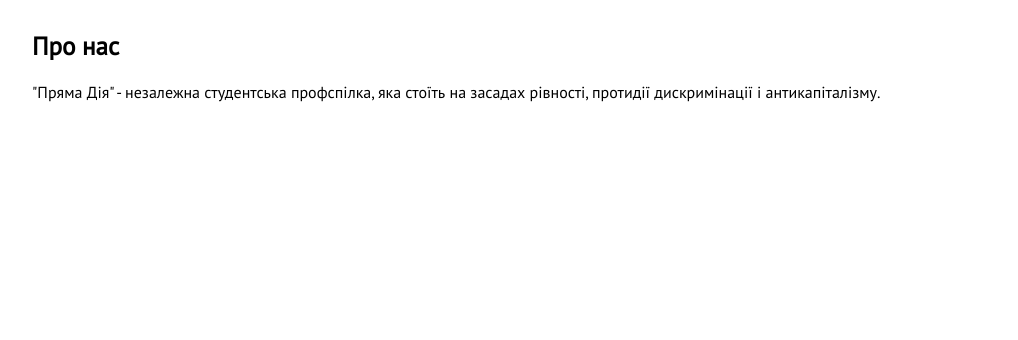
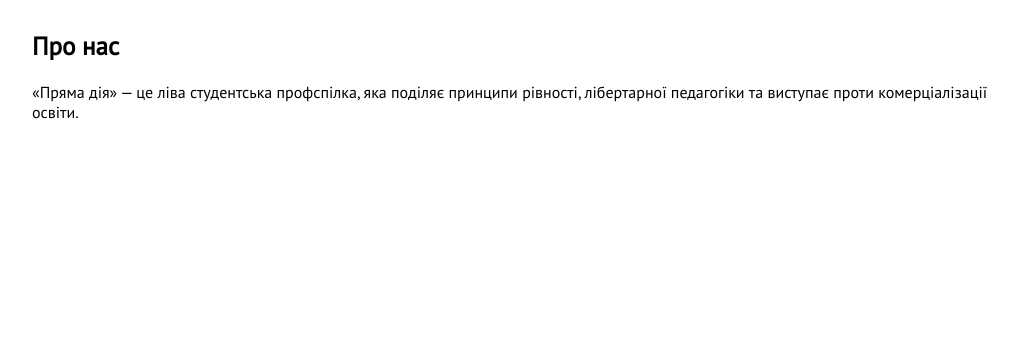
Before and after one commit to hromadianka/pd, a Django app: page / in a window 1280 px wide. Shown: the part 146-486 px from the top of the page, without its empty margins (126-1144 px from the left). Run offline with Django 4.2, Linux system fonts and the light colour scheme.

Commit message:
Update index.html

```diff
--- a/templates/index.html
+++ b/templates/index.html
@@ -22,7 +22,7 @@
     </header>
     <main>
         <h1>Про нас</h1>
-        <p>"Пряма Дія" - незалежна студентська профспілка, яка стоїть на засадах рівності, протидії дискримінації і антикапіталізму.</p>
+        <p>«Пряма дія» — це ліва студентська профспілка, яка поділяє принципи рівності, лібертарної педагогіки та виступає проти комерціалізації освіти.</p>
     </main>
     <footer>
         <div>
```
